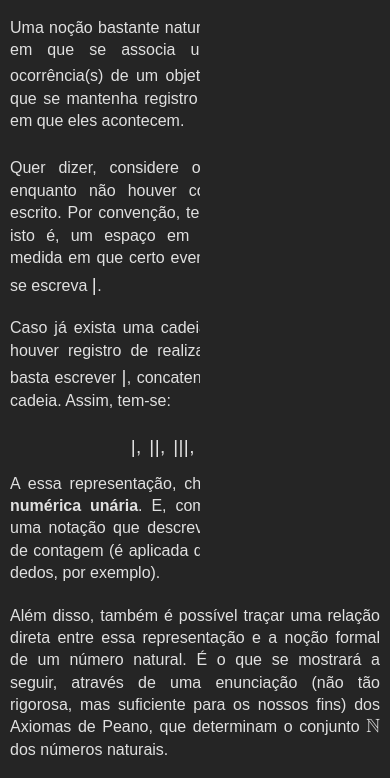
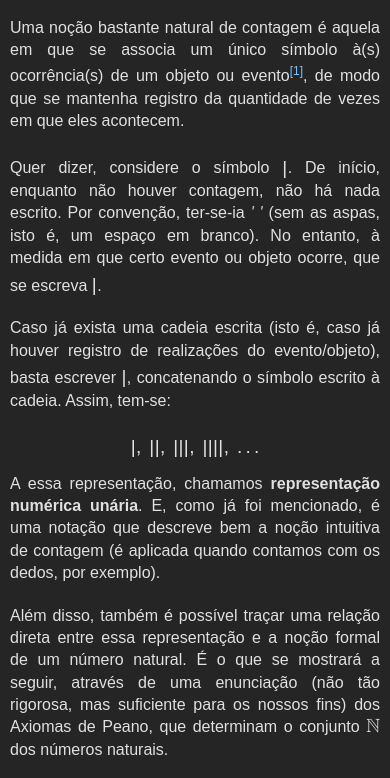
Before and after one commit to bragabreno/bragabreno.github.io, a plain HTML site: page index.html in a window 390 px wide. Shown: the part 283-1061 px from the top of the page. Drawn offline with nearby package versions, Linux system fonts and the light colour scheme.

Commit message:
responsiveness, again

```diff
--- a/style.css
+++ b/style.css
@@ -21,7 +21,7 @@ body {
     background-color: var(--background-color);
     color: var(--primary-color);
     padding: 20px;
-    max-width: 800px;
+    max-width: 820px;
     margin: 0 auto;
 }
 
@@ -154,8 +154,7 @@ sup a:hover {
     }
 
     .book-menu {
-        width: 100%;
-        position: top;
+        display: none; /* Hide the book menu on small screens */
     }
 }
 
```
